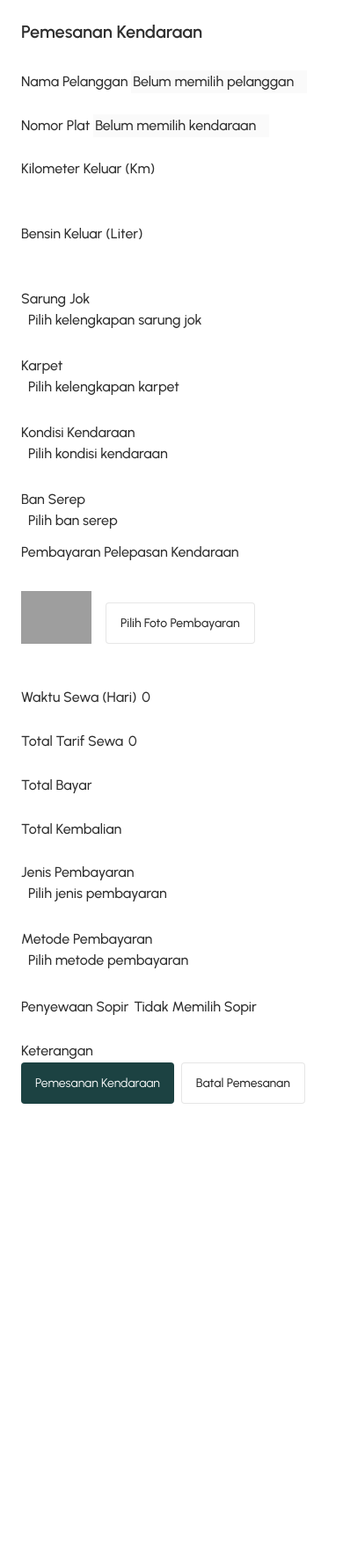
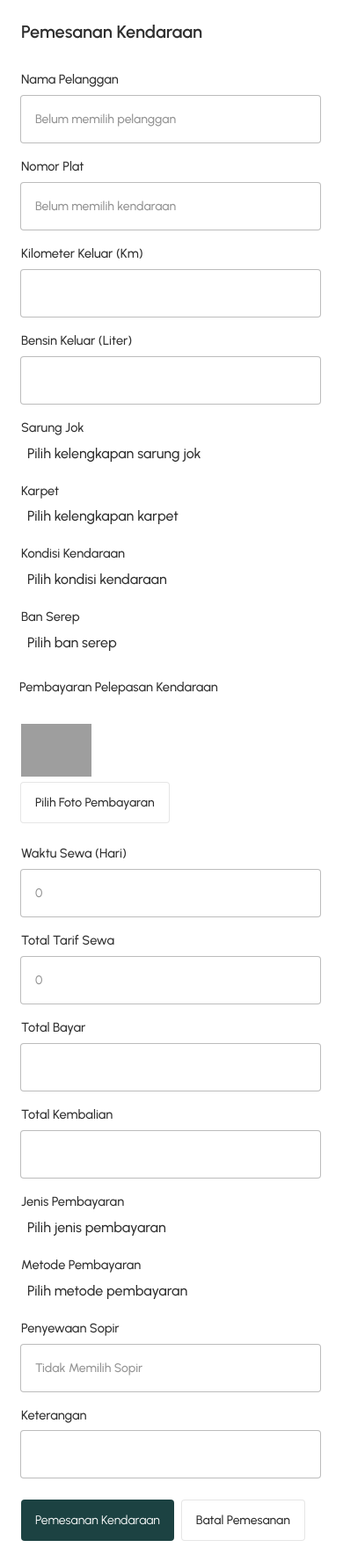
Before and after one commit to ivanverdyansyah11/websystem-rental-kendaraan-testcoding, a Laravel app: page /pemesanan/release/1 in a window 390 px wide. Shown: the part 80-1856 px from the top of the page at 88% size. Before the commit the page ends 1335 px from the top, so only its background shows below. Run offline with Laravel 8, Linux system fonts and the light colour scheme; a user stored in the database is signed in; data comes from the database, SQL or seed files in the repository; data that the repository does not hold is empty; some libraries are stand-ins or nearby versions; grey boxes are pictures that could not be loaded.

Commit message:
Progress: Finish CRUD Pemesanan

```diff
--- a/resources/views/pemesanan/release.blade.php
+++ b/resources/views/pemesanan/release.blade.php
@@ -25,8 +25,8 @@
                 <form class="form d-inline-block w-100" action="{{ route('pemesanan.release.action', $pemesanan->id) }}"
                     method="POST" enctype="multipart/form-data">
                     @csrf
-                    <div class="row">
-                        {{-- <div class="col-md-6 col-lg-4 col-xl-3 mb-5">
+                    <div class="row mb-4">
+                        {{-- <div class="col-md-6 col-lg-4 col-xl-3 mb-4">
                             <div class="input-wrapper">
                                 <div class="wrapper d-flex gap-3 align-items-end">
                                     <img src="{{ asset('assets/img/default/image-notfound.svg') }}"
@@ -44,7 +44,7 @@
                                 @enderror
                             </div>
                         </div>
-                        <div class="col-md-6 col-lg-4 col-xl-3 mb-5">
+                        <div class="col-md-6 col-lg-4 col-xl-3 mb-4">
                             <div class="input-wrapper">
                                 <div class="wrapper d-flex gap-3 align-items-end">
                                     <img src="{{ asset('assets/img/default/image-notfound.svg') }}"
@@ -62,7 +62,7 @@
                                 @enderror
                             </div>
                         </div>
-                        <div class="col-md-6 col-lg-4 col-xl-3 mb-5">
+                        <div class="col-md-6 col-lg-4 col-xl-3 mb-4">
                             <div class="input-wrapper">
                                 <div class="wrapper d-flex gap-3 align-items-end">
                                     <img src="{{ asset('assets/img/default/image-notfound.svg') }}"
@@ -82,9 +82,9 @@
                         </div> --}}
                         <div class="col-12">
                             <div class="row">
-                                <div class="col-md-6 mb-4">
-                                    <div class="input-wrapper">
-                                        <label for="nama_penyewa">Nama Pelanggan</label>
+                                <div class="col-md-6 mb-3">
+                                    <div class="input-group">
+                                        <p for="nama_penyewa">Nama Pelanggan</p>
                                         @if ($pemesanan->pelanggan)
                                             <input type="text" id="nama_penyewa" class="input" autocomplete="off"
                                                 value="{{ $pemesanan->pelanggan->nama }}" disabled>
@@ -94,9 +94,9 @@
                                         @endif
                                     </div>
                                 </div>
-                                <div class="col-md-6 mb-4">
-                                    <div class="input-wrapper">
-                                        <label for="nomor_plat">Nomor Plat</label>
+                                <div class="col-md-6 mb-3">
+                                    <div class="input-group">
+                                        <p for="nomor_plat">Nomor Plat</p>
                                         @if ($pemesanan->kendaraan)
                                             <input type="text" id="nomor_plat" class="input" autocomplete="off"
                                                 value="{{ $pemesanan->kendaraan->nomor_plat }}" disabled>
@@ -106,9 +106,9 @@
                                         @endif
                                     </div>
                                 </div>
-                                <div class="col-md-6 mb-4">
-                                    <div class="input-wrapper">
-                                        <label for="kilometer_keluar">Kilometer Keluar (Km)</label>
+                                <div class="col-md-6 mb-3">
+                                    <div class="input-group">
+                                        <p for="kilometer_keluar">Kilometer Keluar (Km)</p>
                                         <input type="number" id="kilometer_keluar" class="input" autocomplete="off"
                                             name="kilometer_keluar" value="{{ old('kilometer_keluar') }}" required>
                                         @error('kilometer_keluar')
@@ -116,9 +116,9 @@
                                         @enderror
                                     </div>
                                 </div>
-                                <div class="col-md-6 mb-4">
-                                    <div class="input-wrapper">
-                                        <label for="bensin_keluar">Bensin Keluar (Liter)</label>
+                                <div class="col-md-6 mb-3">
+                                    <div class="input-group">
+                                        <p for="bensin_keluar">Bensin Keluar (Liter)</p>
                                         <input type="number" id="bensin_keluar" class="input" autocomplete="off"
                                             name="bensin_keluar" value="{{ old('bensin_keluar') }}" required>
                                         @error('bensin_keluar')
@@ -126,9 +126,9 @@
                                         @enderror
                                     </div>
                                 </div>
-                                <div class="col-md-6 mb-4">
-                                    <div class="input-wrapper">
-                                        <label for="sarung_jok">Sarung Jok</label>
+                                <div class="col-md-6 mb-3">
+                                    <div class="input-group">
+                                        <p for="sarung_jok">Sarung Jok</p>
                                         <select id="sarung_jok" class="input" name="sarung_jok" required>
                                             <option value="">Pilih kelengkapan sarung jok</option>
                                             <option value="ada" {{ old('sarung_jok') == 'ada' ? 'selected' : '' }}>Ada
@@ -143,9 +143,9 @@
                                         @enderror
                                     </div>
                                 </div>
-                                <div class="col-md-6 mb-4">
-                                    <div class="input-wrapper">
-                                        <label for="karpet">Karpet</label>
+                                <div class="col-md-6 mb-3">
+                                    <div class="input-group">
+                                        <p for="karpet">Karpet</p>
                                         <select id="karpet" class="input" name="karpet" value="{{ old('karpet') }}"
                                             required>
                                             <option value="">Pilih kelengkapan karpet</option>
@@ -161,9 +161,9 @@
                                         @enderror
                                     </div>
                                 </div>
-                                <div class="col-md-6 mb-4">
-                                    <div class="input-wrapper">
-                                        <label for="kondisi_kendaraan">Kondisi Kendaraan</label>
+                                <div class="col-md-6 mb-3">
+                                    <div class="input-group">
+                                        <p for="kondisi_kendaraan">Kondisi Kendaraan</p>
                                         <select id="kondisi_kendaraan" class="input" name="kondisi_kendaraan"
                                             value="{{ old('kondisi_kendaraan') }}" required>
                                             <option value="">Pilih kondisi kendaraan</option>
@@ -181,9 +181,9 @@
                                         @enderror
                                     </div>
                                 </div>
-                                <div class="col-md-6">
-                                    <div class="input-wrapper">
-                                        <label for="ban_serep">Ban Serep</label>
+                                <div class="col-mb-3">
+                                    <div class="input-group">
+                                        <p for="ban_serep">Ban Serep</p>
                                         <select id="ban_serep" class="input" name="ban_serep"
                                             value="{{ old('ban_serep') }}" required>
                                             <option value="">Pilih ban serep</option>
@@ -202,18 +202,18 @@
                             </div>
                         </div>
                     </div>
-                    {{-- <div class="row mb-4 mt-2">
-                        <div class="input-wrapper">
-                            <div class="input-line position-relative mb-2">
+                    {{-- <div class="row mb-4 mb-3">
+                        <div class="input-group">
+                            <p class="input-line position-relative mb-2">
                                 <div class="line"></div>
                                 <p>Menentukan Pelepasan Kendaraan</p>
-                            </div>
+                            </p>
                         </div>
                     </div>
                     <div class="row">
-                        <div class="col-md-4 mb-4">
-                            <div class="input-wrapper">
-                                <label for="tarif_sewa_hari">Tarif Sewa Kendaran Harian</label>
+                        <div class="col-md-4 mb-3">
+                            <div class="input-group">
+                                <p for="tarif_sewa_hari">Tarif Sewa Kendaran Harian</p>
                                 @if ($pemesanan->kendaraan)
                                     <input type="text" id="tarif_sewa_hari" class="input" autocomplete="off"
                                         value="{{ $pemesanan->kendaraan->tarif_sewa_hari }}" disabled>
@@ -223,9 +223,9 @@
                                 @endif
                             </div>
                         </div>
-                        <div class="col-md-4 mb-4">
-                            <div class="input-wrapper">
-                                <label for="tarif_sewa_minggu">Tarif Sewa Kendaran Mingguan</label>
+                        <div class="col-md-4 mb-3">
+                            <div class="input-group">
+                                <p for="tarif_sewa_minggu">Tarif Sewa Kendaran Mingguan</p>
                                 @if ($pemesanan->kendaraan)
                                     <input type="text" id="tarif_sewa_minggu" class="input" autocomplete="off"
                                         value="{{ $pemesanan->kendaraan->tarif_sewa_minggu }}" disabled>
@@ -235,9 +235,9 @@
                                 @endif
                             </div>
                         </div>
-                        <div class="col-md-4 mb-4">
-                            <div class="input-wrapper">
-                                <label for="tarif_sewa_bulan">Tarif Sewa Kendaran Bulanan</label>
+                        <div class="col-md-4 mb-3">
+                            <div class="input-group">
+                                <p for="tarif_sewa_bulan">Tarif Sewa Kendaran Bulanan</p>
                                 @if ($pemesanan->kendaraan)
                                     <input type="text" id="tarif_sewa_bulan" class="input" autocomplete="off"
                                         value="{{ $pemesanan->kendaraan->tarif_sewa_bulan }}" disabled>
@@ -247,30 +247,30 @@
                                 @endif
                             </div>
                         </div>
-                        <div class="col-md-4 mb-4">
-                            <div class="input-wrapper">
-                                <label for="waktu_sewa_hari">Total Harian</label>
+                        <div class="col-md-4 mb-3">
+                            <div class="input-group">
+                                <p for="waktu_sewa_hari">Total Harian</p>
                                 <input type="number" id="waktu_sewa_hari" class="input" autocomplete="off"
                                     value="{{ $pemesanan->total_harian }}" name="total_harian" required>
                             </div>
                         </div>
-                        <div class="col-md-4 mb-4">
-                            <div class="input-wrapper">
-                                <label for="waktu_sewa_minggu">Total Mingguan</label>
+                        <div class="col-md-4 mb-3">
+                            <div class="input-group">
+                                <p for="waktu_sewa_minggu">Total Mingguan</p>
                                 <input type="number" id="waktu_sewa_minggu" class="input" autocomplete="off"
                                     value="{{ $pemesanan->total_mingguan }}" name="total_mingguan" required>
                             </div>
                         </div>
-                        <div class="col-md-4 mb-4">
-                            <div class="input-wrapper">
-                                <label for="waktu_sewa_bulan">Total Bulanan</label>
+                        <div class="col-md-4 mb-3">
+                            <div class="input-group">
+                                <p for="waktu_sewa_bulan">Total Bulanan</p>
                                 <input type="number" id="waktu_sewa_bulan" class="input" autocomplete="off"
                                     value="{{ $pemesanan->total_bulanan }}" name="total_bulanan" required>
                             </div>
                         </div>
-                        <div class="col-md-6 mb-4">
-                            <div class="input-wrapper">
-                                <label for="tanggal_diambil">Tanggal Diambil</label>
+                        <div class="col-md-6 mb-3">
+                            <div class="input-group">
+                                <p for="tanggal_diambil">Tanggal Diambil</p>
                                 <input type="date" id="tanggal_diambil" class="input" autocomplete="off"
                                     name="tanggal_diambil" required value="{{ $pemesanan->tanggal_mulai }}">
                                 @error('tanggal_diambil')
@@ -278,9 +278,9 @@
                                 @enderror
                             </div>
                         </div>
-                        <div class="col-md-6 mb-4">
-                            <div class="input-wrapper">
-                                <label for="tanggal_kembali">Tanggal Kembali</label>
+                        <div class="col-md-6 mb-3">
+                            <div class="input-group">
+                                <p for="tanggal_kembali">Tanggal Kembali</p>
                                 <input type="date" id="tanggal_kembali" class="input" autocomplete="off"
                                     name="tanggal_kembali" required readonly value="{{ $pemesanan->tanggal_akhir }}">
                                 @error('tanggal_kembali')
@@ -289,18 +289,18 @@
                             </div>
                         </div>
                     </div> --}}
-                    <div class="row mb-4 mt-2">
-                        <div class="input-wrapper">
-                            <div class="input-line position-relative mb-2">
+                    <div class="row mb-4 mb-4">
+                        <div class="input-group">
+                            <p class="input-line position-relative mb-2">
                                 <div class="line"></div>
                                 <p>Pembayaran Pelepasan Kendaraan</p>
-                            </div>
+                            </p>
                         </div>
                     </div>
                     <div class="row">
-                        <div class="col-md-6 col-lg-4 col-xl-3 mb-5">
-                            <div class="input-wrapper">
-                                <div class="wrapper d-flex gap-3 align-items-end">
+                        <div class="col-md-6 col-lg-4 col-xl-3 mb-4">
+                            <div class="input-group">
+                                <p class="wrapper d-flex gap-3 align-items-end">
                                     <img src="{{ asset('assets/img/default/image-notfound.svg') }}"
                                         class="img-fluid tag-create-transaction" alt="Pembayaran Image" width="80">
                                     <div class="wrapper-image w-100">
@@ -310,7 +310,7 @@
                                         <button type="button" class="button-reverse button-create-transaction">Pilih Foto
                                             Pembayaran</button>
                                     </div>
-                                </div>
+                                </p>
                                 @error('foto_pembayaran')
                                     <p class="caption-error mt-2">{{ $message }}</p>
                                 @enderror
@@ -318,9 +318,9 @@
                         </div>
                         <div class="col-12">
                             <div class="row">
-                                <div class="col-md-6 mb-4">
-                                    <div class="input-wrapper">
-                                        <label for="waktu_sewa">Waktu Sewa (Hari)</label>
+                                <div class="col-md-6 mb-3">
+                                    <div class="input-group">
+                                        <p for="waktu_sewa">Waktu Sewa (Hari)</p>
                                         <input type="number" id="waktu_sewa" class="input" autocomplete="off"
                                             name="waktu_sewa" value="{{ $waktu_sewa }}" required readonly>
                                         @error('waktu_sewa')
@@ -328,9 +328,9 @@
                                         @enderror
                                     </div>
                                 </div>
-                                <div class="col-md-6 mb-4">
-                                    <div class="input-wrapper">
-                                        <label for="total_tarif_sewa">Total Tarif Sewa</label>
+                                <div class="col-md-6 mb-3">
+                                    <div class="input-group">
+                                        <p for="total_tarif_sewa">Total Tarif Sewa</p>
                                         <input type="number" id="total_tarif_sewa" class="input" autocomplete="off"
                                             name="total_tarif_sewa" value="{{ $total_tarif_sewa }}" required readonly>
                                         @error('total_tarif_sewa')
@@ -338,9 +338,9 @@
                                         @enderror
                                     </div>
                                 </div>
-                                <div class="col-md-6 mb-4">
-                                    <div class="input-wrapper">
-                                        <label for="total_bayar">Total Bayar</label>
+                                <div class="col-md-6 mb-3">
+                                    <div class="input-group">
+                                        <p for="total_bayar">Total Bayar</p>
                                         <input type="number" id="total_bayar" class="input" autocomplete="off"
                                             name="total_bayar" value="{{ old('total_bayar') }}">
                                         @error('total_bayar')
@@ -348,9 +348,9 @@
                                         @enderror
                                     </div>
                                 </div>
-                                <div class="col-md-6 mb-4">
-                                    <div class="input-wrapper">
-                                        <label for="total_kembalian">Total Kembalian</label>
+                                <div class="col-md-6 mb-3">
+                                    <div class="input-group">
+                                        <p for="total_kembalian">Total Kembalian</p>
                                         <input type="text" id="total_kembalian" class="input" autocomplete="off"
                                             name="total_kembalian" value="{{ old('total_kembalian') }}" readonly>
                                         @error('total_kembalian')
@@ -358,9 +358,9 @@
                                         @enderror
                                     </div>
                                 </div>
-                                <div class="col-md-6 mb-4">
-                                    <div class="input-wrapper">
-                                        <label for="jenis_pembayaran">Jenis Pembayaran</label>
+                                <div class="col-md-6 mb-3">
+                                    <div class="input-group">
+                                        <p for="jenis_pembayaran">Jenis Pembayaran</p>
                                         <select id="jenis_pembayaran" class="input" name="jenis_pembayaran"
                                             value="{{ old('jenis_pembayaran') }}" required>
                                             <option value="">Pilih jenis pembayaran</option>
@@ -379,9 +379,9 @@
                                         @enderror
                                     </div>
                                 </div>
-                                <div class="col-md-6 mb-4">
-                                    <div class="input-wrapper">
-                                        <label for="metode_bayar">Metode Pembayaran</label>
+                                <div class="col-md-6 mb-3">
+                                    <div class="input-group">
+                                        <p for="metode_bayar">Metode Pembayaran</p>
                                         <select id="metode_bayar" class="input" name="metode_bayar">
                                             <option value="-">Pilih metode pembayaran</option>
                                             <option value="transfer bank"
@@ -422,9 +422,9 @@
                                         @enderror
                                     </div>
                                 </div>
-                                <div class="col-md-6 mb-4">
-                                    <div class="input-wrapper">
-                                        <label for="sopirs_id">Penyewaan Sopir</label>
+                                <div class="col-md-6 mb-3">
+                                    <div class="input-group">
+                                        <p for="sopirs_id">Penyewaan Sopir</p>
                                         @if ($pemesanan->sopir)
                                             <input type="text" id="sopirs_id" class="input" autocomplete="off"
                                                 value="{{ $pemesanan->sopir->nama }}" readonly>
@@ -434,9 +434,9 @@
                                         @endif
                                     </div>
                                 </div>
-                                <div class="col-md-6 row-button">
-                                    <div class="input-wrapper">
-                                        <label for="keterangan">Keterangan</label>
+                                <div class="col-md-6 mb-4">
+                                    <div class="input-group">
+                                        <p for="keterangan">Keterangan</p>
                                         <input type="text" id="keterangan" class="input" autocomplete="off"
                                             name="keterangan" value="{{ old('keterangan') }}">
                                         @error('keterangan')
```
Also changed, not shown: resources/views/pemesanan/detail.blade.php (+44 -42 lines), resources/views/pemesanan/edit-release.blade.php (+52 -52 lines), resources/views/pemesanan/edit.blade.php (+33 -33 lines), resources/views/pengembalian/detail.blade.php (+55 -53 lines), public/assets/img/pembayaran-pemesanan-images/20231207024007_full-shot-mother-kid-with-book.jpg (added), public/assets/img/pembayaran-pemesanan-images/20231207024850_full-shot-mother-kid-with-book.jpg (added), public/assets/img/pemesanan-dokumen-images/20231207024007_woman-helping-man-gym (8).jpg (added), public/assets/img/pemesanan-kendaraan-images/20231207024007_creativity-lightbulb-technology-message-icon-concept.jpg (added), public/assets/img/pemesanan-pelanggan-images/20231207024007_men-women-hiking-mountain-peak-together-generated-by-ai.jpg (added).
